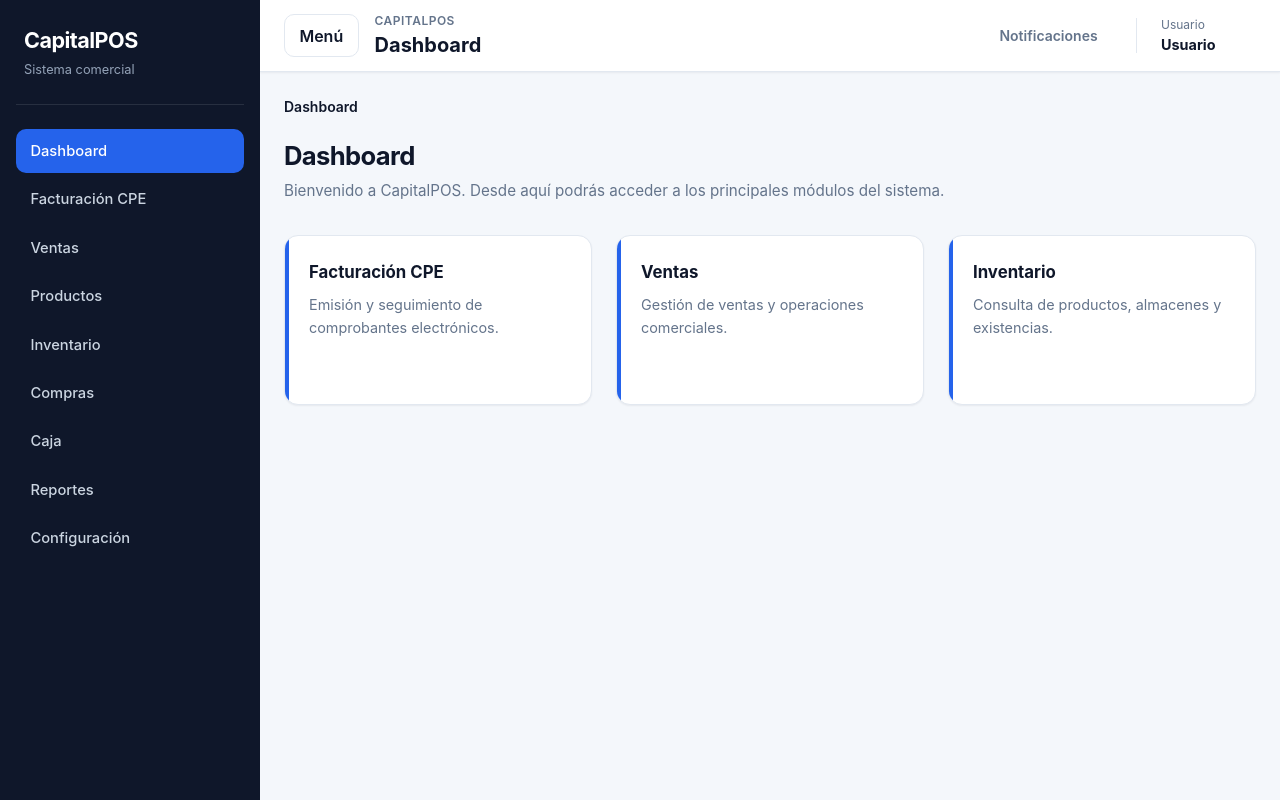
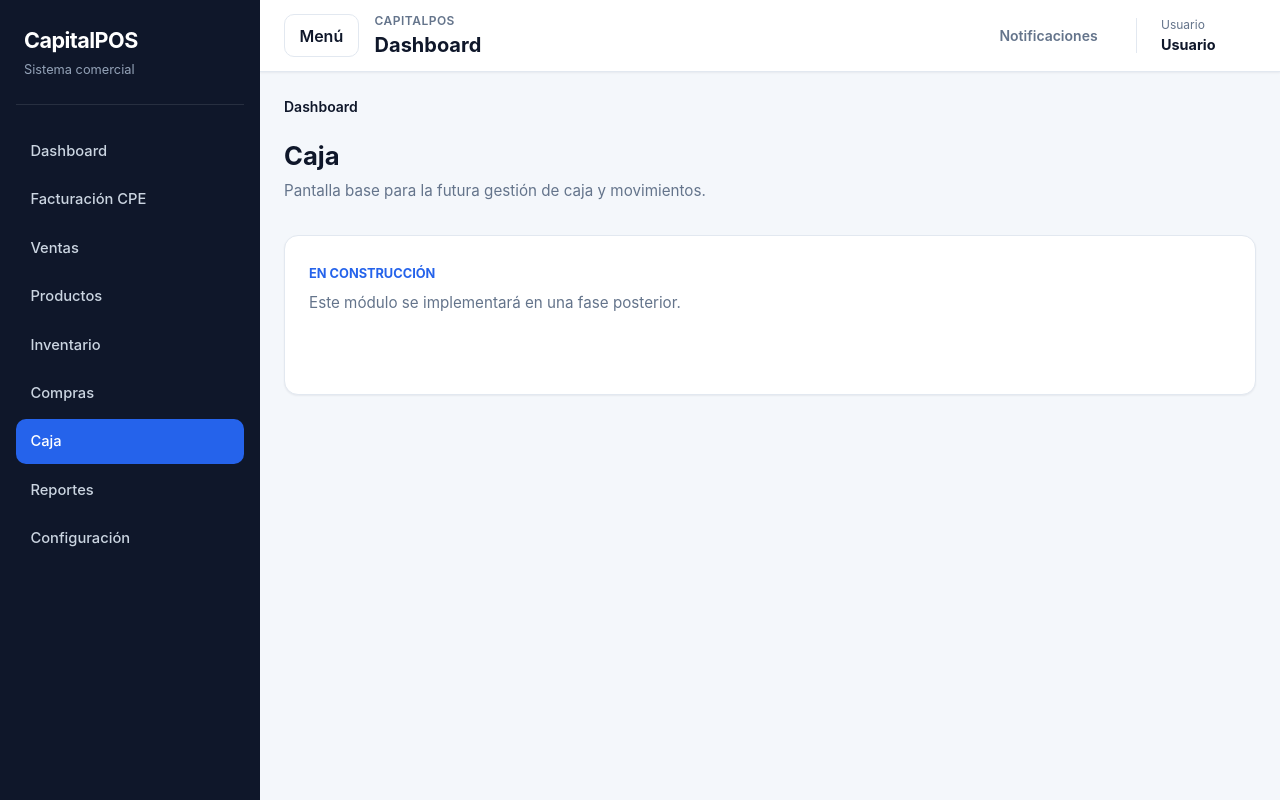
Before and after one commit to yhort/capitalpos-web, an Angular app: page /app/caja in a window 1280 px wide. Before the commit this address led to /app/dashboard. Built offline with nearby package versions, Linux system fonts and the light colour scheme.

Commit message:
Agregar rutas base y páginas temporales de módulos

```diff
--- a/src/app/app.routes.ts
+++ b/src/app/app.routes.ts
@@ -25,6 +25,70 @@ export const routes: Routes = [
                         './features/dashboard/pages/dashboard-page/dashboard-page.component'
                     ).then((component) => component.DashboardPageComponent),
             },
+            {
+                path: 'cpe/emitir',
+                title: 'Emitir CPE | CapitalPOS',
+                loadComponent: () =>
+                    import(
+                        './features/cpe/pages/emitir-cpe-page/emitir-cpe-page.component'
+                    ).then((component) => component.EmitirCpePageComponent),
+            },
+            {
+                path: 'ventas',
+                title: 'Ventas | CapitalPOS',
+                loadComponent: () =>
+                    import('./features/ventas/pages/ventas-page/ventas-page.component').then(
+                        (component) => component.VentasPageComponent,
+                    ),
+            },
+            {
+                path: 'productos',
+                title: 'Productos | CapitalPOS',
+                loadComponent: () =>
+                    import(
+                        './features/productos/pages/productos-page/productos-page.component'
+                    ).then((component) => component.ProductosPageComponent),
+            },
+            {
+                path: 'inventario',
+                title: 'Inventario | CapitalPOS',
+                loadComponent: () =>
+                    import(
+                        './features/inventario/pages/inventario-page/inventario-page.component'
+                    ).then((component) => component.InventarioPageComponent),
+            },
+            {
+                path: 'compras',
+                title: 'Compras | CapitalPOS',
+                loadComponent: () =>
+                    import('./features/compras/pages/compras-page/compras-page.component').then(
+                        (component) => component.ComprasPageComponent,
+                    ),
+            },
+            {
+                path: 'caja',
+                title: 'Caja | CapitalPOS',
+                loadComponent: () =>
+                    import('./features/caja/pages/caja-page/caja-page.component').then(
+                        (component) => component.CajaPageComponent,
+                    ),
+            },
+            {
+                path: 'reportes',
+                title: 'Reportes | CapitalPOS',
+                loadComponent: () =>
+                    import(
+                        './features/reportes/pages/reportes-page/reportes-page.component'
+                    ).then((component) => component.ReportesPageComponent),
+            },
+            {
+                path: 'configuracion',
+                title: 'Configuración | CapitalPOS',
+                loadComponent: () =>
+                    import(
+                        './features/configuracion/pages/configuracion-page/configuracion-page.component'
+                    ).then((component) => component.ConfiguracionPageComponent),
+            },
         ],
     },
     {
--- /dev/null
+++ b/src/app/features/caja/pages/caja-page/caja-page.component.ts
@@ -0,0 +1,15 @@
+import { Component } from '@angular/core';
+
+import { ModulePlaceholderComponent } from '../../../../shared/ui/module-placeholder/module-placeholder.component';
+
+@Component({
+  selector: 'app-caja-page',
+  imports: [ModulePlaceholderComponent],
+  template: `
+    <app-module-placeholder
+      title="Caja"
+      description="Pantalla base para la futura gestión de caja y movimientos."
+    />
+  `,
+})
+export class CajaPageComponent {}
--- /dev/null
+++ b/src/app/features/compras/pages/compras-page/compras-page.component.ts
@@ -0,0 +1,15 @@
+import { Component } from '@angular/core';
+
+import { ModulePlaceholderComponent } from '../../../../shared/ui/module-placeholder/module-placeholder.component';
+
+@Component({
+  selector: 'app-compras-page',
+  imports: [ModulePlaceholderComponent],
+  template: `
+    <app-module-placeholder
+      title="Compras"
+      description="Pantalla base para la futura gestión de compras y proveedores."
+    />
+  `,
+})
+export class ComprasPageComponent {}
--- /dev/null
+++ b/src/app/features/configuracion/pages/configuracion-page/configuracion-page.component.ts
@@ -0,0 +1,15 @@
+import { Component } from '@angular/core';
+
+import { ModulePlaceholderComponent } from '../../../../shared/ui/module-placeholder/module-placeholder.component';
+
+@Component({
+  selector: 'app-configuracion-page',
+  imports: [ModulePlaceholderComponent],
+  template: `
+    <app-module-placeholder
+      title="Configuración"
+      description="Pantalla base para la futura configuración del sistema."
+    />
+  `,
+})
+export class ConfiguracionPageComponent {}
--- /dev/null
+++ b/src/app/features/cpe/pages/emitir-cpe-page/emitir-cpe-page.component.ts
@@ -0,0 +1,15 @@
+import { Component } from '@angular/core';
+
+import { ModulePlaceholderComponent } from '../../../../shared/ui/module-placeholder/module-placeholder.component';
+
+@Component({
+  selector: 'app-emitir-cpe-page',
+  imports: [ModulePlaceholderComponent],
+  template: `
+    <app-module-placeholder
+      title="Emitir CPE"
+      description="Pantalla base para la futura emisión de comprobantes electrónicos."
+    />
+  `,
+})
+export class EmitirCpePageComponent {}
--- /dev/null
+++ b/src/app/features/inventario/pages/inventario-page/inventario-page.component.ts
@@ -0,0 +1,15 @@
+import { Component } from '@angular/core';
+
+import { ModulePlaceholderComponent } from '../../../../shared/ui/module-placeholder/module-placeholder.component';
+
+@Component({
+  selector: 'app-inventario-page',
+  imports: [ModulePlaceholderComponent],
+  template: `
+    <app-module-placeholder
+      title="Inventario"
+      description="Pantalla base para la futura consulta de existencias y almacenes."
+    />
+  `,
+})
+export class InventarioPageComponent {}
--- /dev/null
+++ b/src/app/features/productos/pages/productos-page/productos-page.component.ts
@@ -0,0 +1,15 @@
+import { Component } from '@angular/core';
+
+import { ModulePlaceholderComponent } from '../../../../shared/ui/module-placeholder/module-placeholder.component';
+
+@Component({
+  selector: 'app-productos-page',
+  imports: [ModulePlaceholderComponent],
+  template: `
+    <app-module-placeholder
+      title="Productos"
+      description="Pantalla base para la futura administración de productos."
+    />
+  `,
+})
+export class ProductosPageComponent {}
--- /dev/null
+++ b/src/app/features/reportes/pages/reportes-page/reportes-page.component.ts
@@ -0,0 +1,15 @@
+import { Component } from '@angular/core';
+
+import { ModulePlaceholderComponent } from '../../../../shared/ui/module-placeholder/module-placeholder.component';
+
+@Component({
+  selector: 'app-reportes-page',
+  imports: [ModulePlaceholderComponent],
+  template: `
+    <app-module-placeholder
+      title="Reportes"
+      description="Pantalla base para futuros reportes comerciales y operativos."
+    />
+  `,
+})
+export class ReportesPageComponent {}
--- /dev/null
+++ b/src/app/features/ventas/pages/ventas-page/ventas-page.component.ts
@@ -0,0 +1,15 @@
+import { Component } from '@angular/core';
+
+import { ModulePlaceholderComponent } from '../../../../shared/ui/module-placeholder/module-placeholder.component';
+
+@Component({
+  selector: 'app-ventas-page',
+  imports: [ModulePlaceholderComponent],
+  template: `
+    <app-module-placeholder
+      title="Ventas"
+      description="Pantalla base para la futura gestión de ventas comerciales."
+    />
+  `,
+})
+export class VentasPageComponent {}
--- /dev/null
+++ b/src/app/shared/ui/module-placeholder/module-placeholder.component.html
@@ -0,0 +1,11 @@
+<section class="module-placeholder">
+    <header class="module-placeholder__header">
+        <h2>{{ title() }}</h2>
+        <p>{{ description() }}</p>
+    </header>
+
+    <article class="module-placeholder__status">
+        <span>{{ statusText() }}</span>
+        <p>Este módulo se implementará en una fase posterior.</p>
+    </article>
+</section>
--- /dev/null
+++ b/src/app/shared/ui/module-placeholder/module-placeholder.component.scss
@@ -0,0 +1,64 @@
+:host {
+    display: block;
+    min-width: 0;
+}
+
+.module-placeholder {
+    width: 100%;
+    max-width: 1440px;
+    margin: 0 auto;
+
+    &__header {
+        margin-bottom: var(--spacing-xl);
+
+        h2 {
+            margin: 0;
+            color: var(--color-text-primary);
+            font-size: clamp(1.5rem, 2vw, 2rem);
+            font-weight: 700;
+            line-height: 1.2;
+        }
+
+        p {
+            max-width: 720px;
+            margin: var(--spacing-sm) 0 0;
+            color: var(--color-text-secondary);
+            font-size: 0.95rem;
+        }
+    }
+
+    &__status {
+        min-height: 160px;
+        padding: var(--spacing-lg);
+        background: var(--color-surface);
+        border: 1px solid var(--color-border);
+        border-radius: var(--radius-lg);
+        box-shadow: var(--shadow-sm);
+
+        span {
+            color: var(--color-primary);
+            font-size: 0.8rem;
+            font-weight: 700;
+            text-transform: uppercase;
+        }
+
+        p {
+            margin: var(--spacing-sm) 0 0;
+            color: var(--color-text-secondary);
+            font-size: 0.95rem;
+        }
+    }
+}
+
+@media (max-width: 640px) {
+    .module-placeholder {
+        &__header {
+            margin-bottom: var(--spacing-lg);
+        }
+
+        &__status {
+            min-height: 140px;
+            padding: var(--spacing-md);
+        }
+    }
+}
--- /dev/null
+++ b/src/app/shared/ui/module-placeholder/module-placeholder.component.ts
@@ -0,0 +1,13 @@
+import { Component, input } from '@angular/core';
+
+@Component({
+  selector: 'app-module-placeholder',
+  imports: [],
+  templateUrl: './module-placeholder.component.html',
+  styleUrl: './module-placeholder.component.scss',
+})
+export class ModulePlaceholderComponent {
+  readonly title = input.required<string>();
+  readonly description = input.required<string>();
+  readonly statusText = input('En construcción');
+}
```
